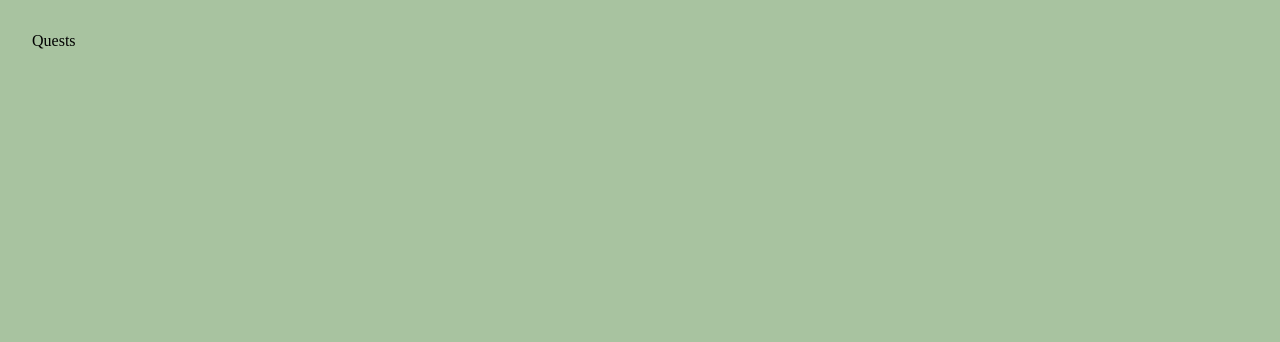
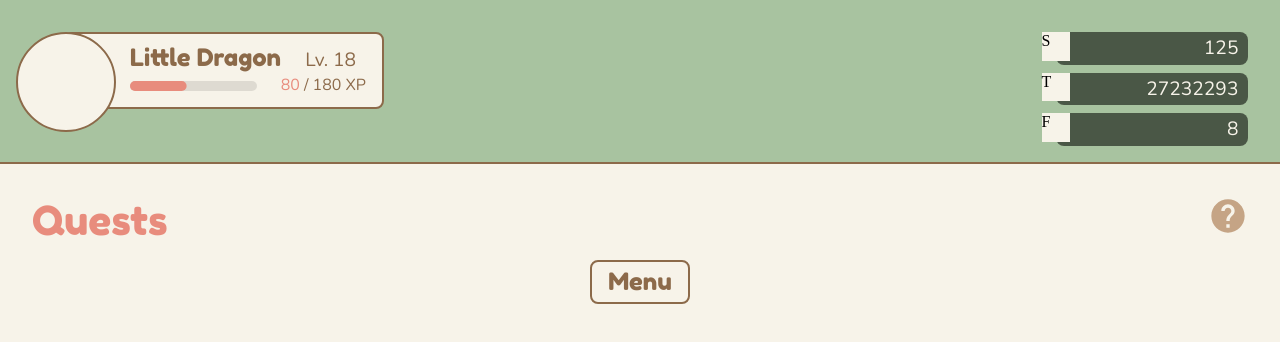
Before and after one commit to TylerWu137/critter-grove, a React (Vite) app: page /quests in a window 1280 px wide. Shown: the top 342 px of the page. Built offline with nearby package versions, Linux system fonts and the light colour scheme.

Commit message:
global help button

```diff
--- /dev/null
+++ b/src/components/common/HelpButton.jsx
@@ -0,0 +1,13 @@
+import HelpIcon from '@mui/icons-material/Help';
+import { IconButton } from "@mui/material";
+
+export default function HelpButton() {
+    return (
+        <HelpIcon sx={{width: "40px", height: "40px", color: "var(--light-brown)",
+            transition: "color 200ms ease",
+            "&:hover": {
+                color: "var(--brown)"
+            }
+        }}/>
+    );
+}
--- a/src/components/critters/CrittersPanel.jsx
+++ b/src/components/critters/CrittersPanel.jsx
@@ -8,6 +8,7 @@ import CrittersCompanionsView from "./CrittersCompanionsView"
 import CrittersCritterDexView from "./CrittersCritterDexView"
 import PickCompanionBackdrop from "./PickCompanionBackdrop"
 import ReleaseConfirmModal from "./ReleaseConfirmModal"
+import HelpButton from "../common/HelpButton"
 
 function capitalize(str) {
   return str[0].toUpperCase() + str.slice(1);
@@ -113,7 +114,7 @@ function CrittersPanelContent({ setActivePanel }) {
         <Stack direction="row" sx={{width: "100%"}}>
           <Typography variant="h2" sx={{color: "var(--red)"}}>{capitalize(view)}</Typography>
           <Box sx={{flex: 1}}/>
-          <Box sx={{height: 1, aspectRatio: "1 / 1", border: 1}}>?</Box>
+          <HelpButton />
         </Stack>
 
         <Box sx={{display: "flex", flex: 1, overflow: "hidden", width: "100%"}}>
--- a/src/screens/QuestsScreen.jsx
+++ b/src/screens/QuestsScreen.jsx
@@ -1,9 +1,26 @@
-import {Stack, Box} from "@mui/material";
+import {Stack, Box, Typography} from "@mui/material";
+
+import PlayerTopBar from "../components/PlayerTopBar/PlayerTopBar"
+import NavBar from "../components/NavBar";
+import HelpButton from "../components/common/HelpButton"
 
 export default function QuestsScreen() {
   return (
-    <Box sx={{pt: 4, pb: 2, pl: 4, pr: 4, height: "100%", boxSizing: "border-box", backgroundColor: "var(--green)"}}>
-      Quests
-    </Box>
+    <Stack sx={{height: "100%", boxSizing: "border-box"}}>
+      <PlayerTopBar sx={{pt: 4, pb: 2, pl: 4, pr: 4, backgroundColor: "var(--green)"}}/>
+      <Stack sx={{pt: 4, pb: 2, pl: 4, pr: 4, borderTop: "2px solid var(--brown)", flex: 100, backgroundColor: "var(--cream)"}}>
+        <Stack direction="row">
+          <Typography variant="h2" sx={{color: "var(--red)"}}>Quests</Typography>
+          <Stack direction="row" spacing={2} sx={{flex: 1}}>
+
+          </Stack>
+          <HelpButton/>
+        </Stack>
+        <Stack direction="row">
+
+        </Stack>
+        <NavBar/>
+      </Stack>
+    </Stack>
   );
 }
```
